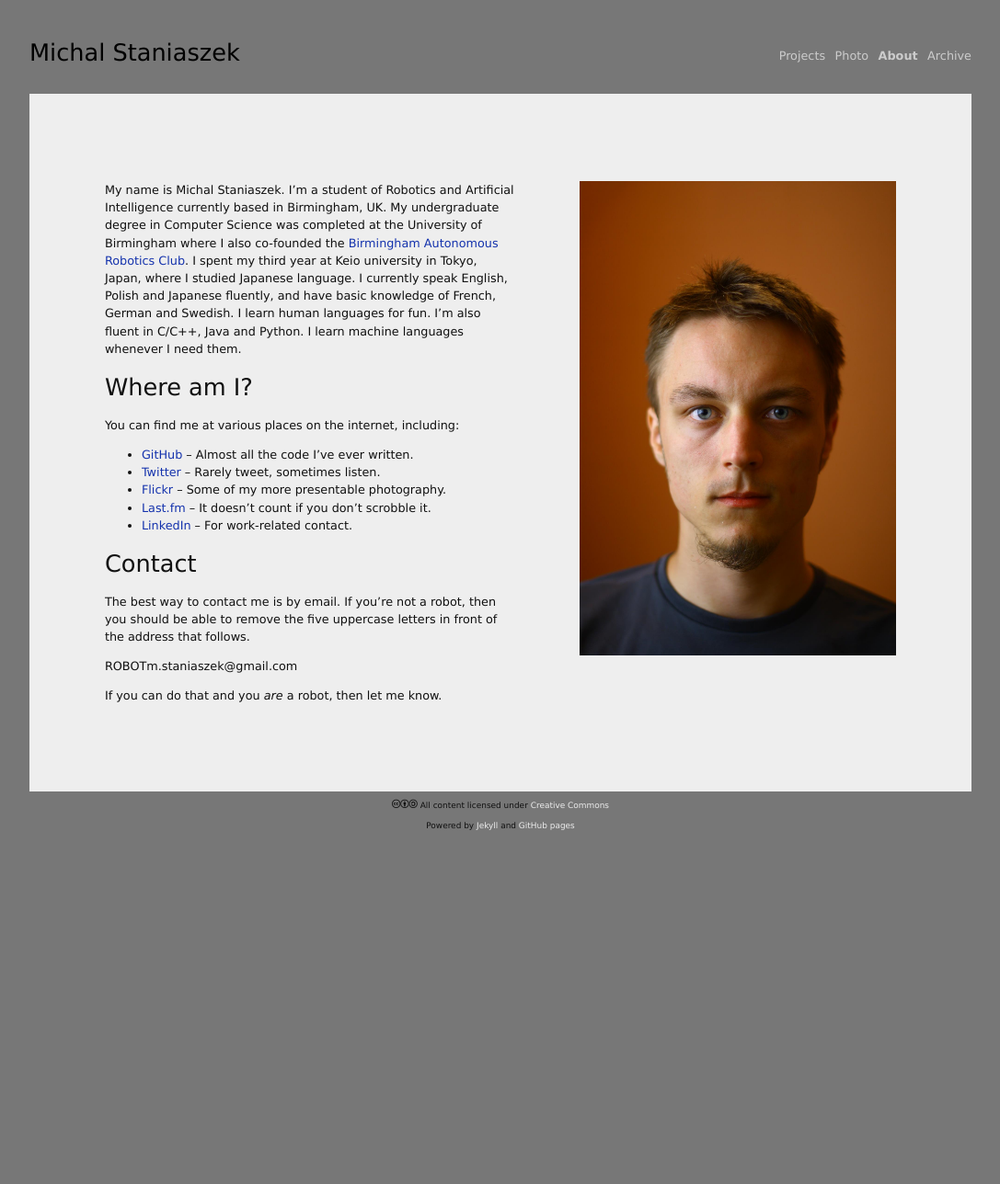
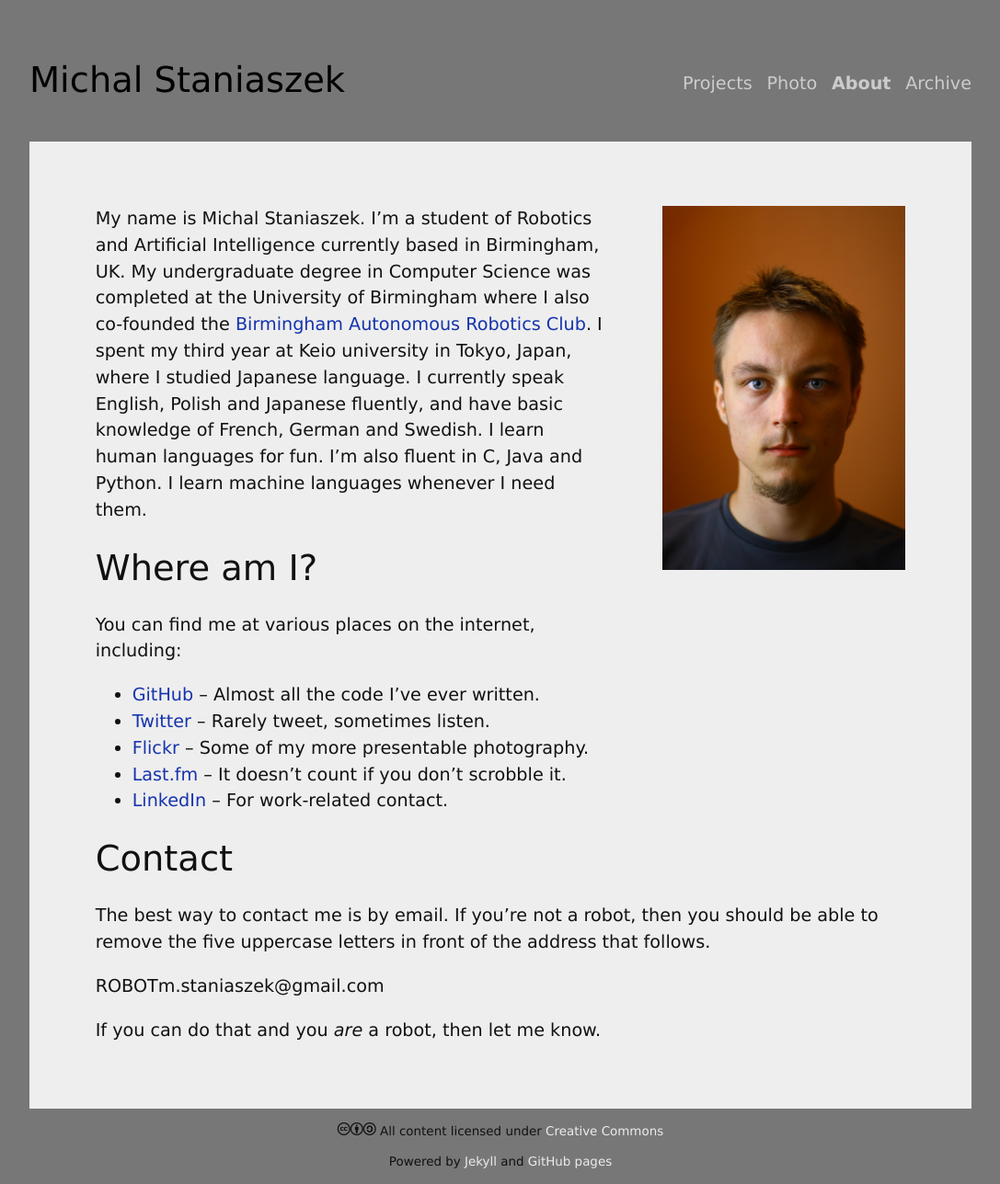
Before and after one commit to heuristicus/heuristicus.github.io, a Jekyll site: the page built from about/index.md, in a window 1280 px wide. Shown: the whole page at 92% size, without its empty margins (96-1183 px from the left). Built offline with Jekyll 4.4.1, drawn with Linux system fonts in a browser that asks for light colours; some web fonts are replaced; Markdown is read by kramdown in place of the engine named in the settings; before the commit the page ends 915 px from its top, so only the background shows below that.

Commit message:
Padding adjusted, widescreen appearance improved
Less padding at the top of posts and pages so that less space is wasted
Font size is static on screens above 1500px wide, and site width is reduced so that everything is in the middle of the screen

```diff
--- a/about/index.md
+++ b/about/index.md
@@ -12,7 +12,7 @@
 spent my third year at Keio university in Tokyo, Japan, where I studied Japanese
 language. I currently speak English, Polish and Japanese fluently, and have
 basic knowledge of French, German and Swedish. I learn human languages for
-fun. I'm also fluent in C/C++, Java and Python. I learn machine languages
+fun. I'm also fluent in C, Java and Python. I learn machine languages
 whenever I need them.
 
 ## Where am I?
--- a/res/styles.css
+++ b/res/styles.css
@@ -167,11 +167,15 @@
 }
 
 .nonpost {
-    padding: 8%;
+    padding: 5% 7%;
+}
+
+#photoindex.content {
+    padding: 4% 5%;
 }
 
 .fullpost {
-    padding: 7%;
+    padding: 5% 7%;
 }
 
 .postdate {
@@ -207,11 +211,9 @@
     margin: 0 2% 0 2%;
 }
 
-#about img {
-    height: auto;
-    width: 40%;
-    max-height: 30%;
-    margin: 0 0 8% 8%;
+div#about.nonpost img {
+    max-width: 30%;
+    padding: 0 0 7% 7%;
 }
 
 div#photoindex {
@@ -224,6 +226,7 @@
 div.photocategory img {
     float: left;
     width: 29.2em;
+    min-height: 19.5em;
     padding: 1px;
 }
 
@@ -260,6 +263,7 @@
 
 div#photo img {
     width: 25em;
+    min-height: 16.7em;
 }
 
 div.after {
@@ -293,7 +297,10 @@
     font: 1.3em creativecommons;
 }
 
-@media (min-width: 1250px) {
-  body { font-size: 1vw; }
-  code { font-size: 0.8vw; }
+
+@media (min-width: 1300px) {
+  body { font-size: 1.2em; }
+  code { font-size: 1em; }
+  #main { width: 50%; }
+  header { width: 50%; }
 }
```
Also changed, not shown: _posts/2013-06-10-welcome.md (+1 -1 lines).
